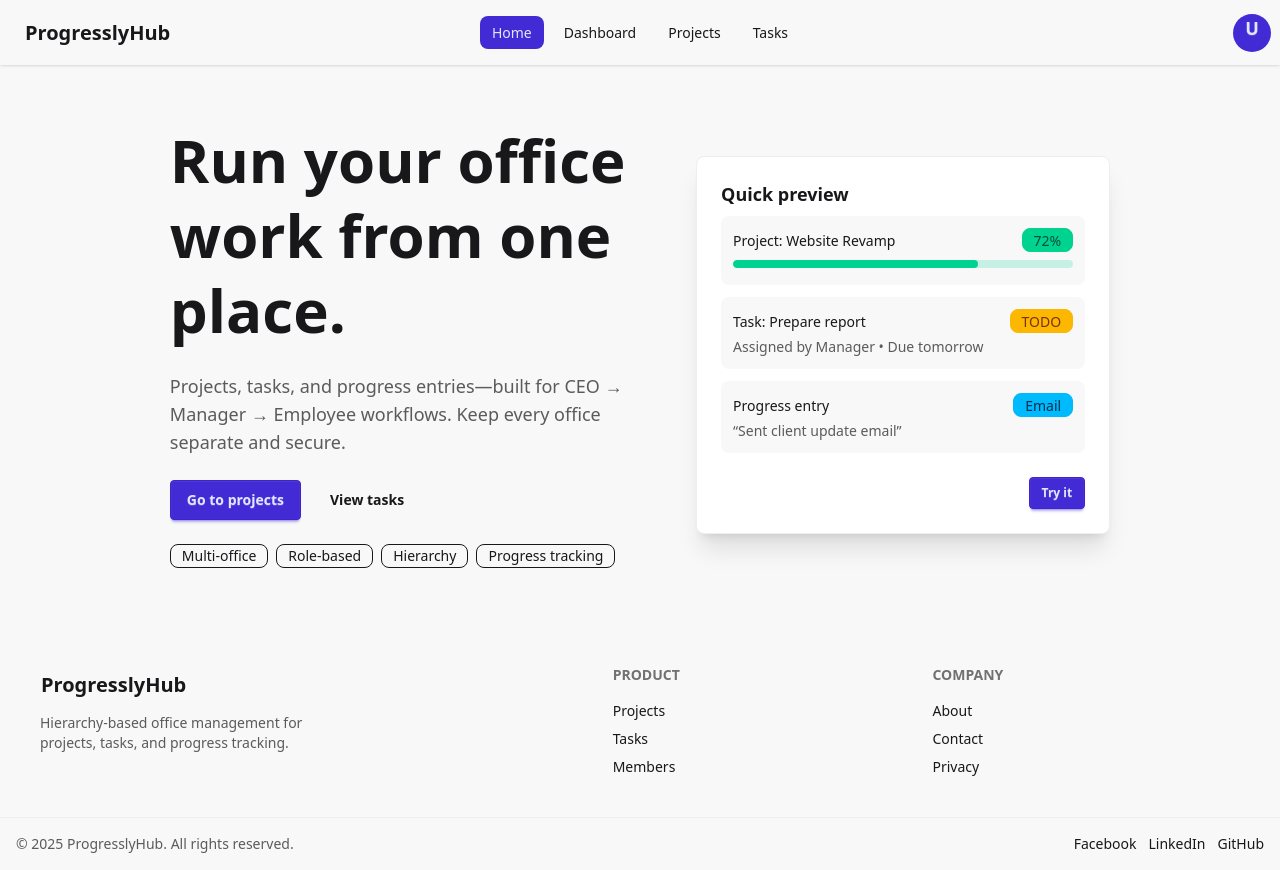
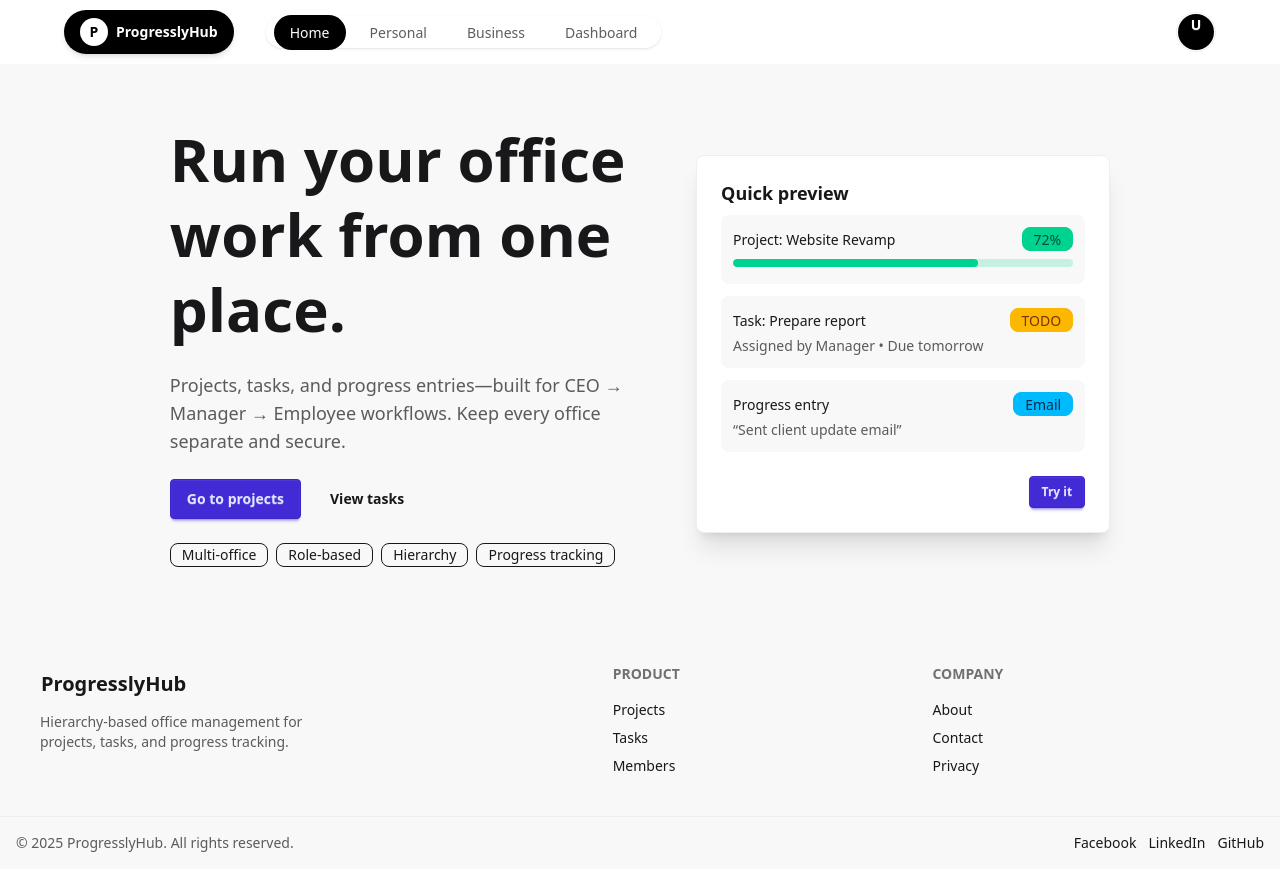
Before and after one commit to arik509/ProgresslyHub-client, a React (Vite) app: page / in a window 1280 px wide. Built offline with nearby package versions, Linux system fonts and the light colour scheme; no server answers; sample sign-in values are in the browser's storage.

Commit message:
Updated Navbar

```diff
--- a/src/components/Navbar.jsx
+++ b/src/components/Navbar.jsx
@@ -5,14 +5,130 @@ const Navbar = () => {
   const { user, role, logout } = useAuth();
 
   const navLinkClass = ({ isActive }) =>
-    `rounded-lg ${isActive ? "bg-primary text-primary-content" : ""}`;
+    `px-4 py-2 rounded-full text-sm font-medium transition-colors ${
+      isActive
+        ? "bg-black text-white"
+        : "text-base-content/70 hover:text-base-content"
+    }`;
 
   return (
-    <div className="navbar bg-base-200 shadow-sm sticky top-0 z-50">
-      <div className="navbar-start">
-        {/* Mobile menu */}
-        <div className="dropdown">
-          <div tabIndex={0} role="button" className="btn btn-ghost lg:hidden">
+    <header className="sticky top-0 z-50">
+      <div className="navbar max-w-6xl mx-auto px-4 lg:px-0 bg-transparent">
+        {/* Left: logo */}
+        <div className="navbar-start gap-2">
+          <Link
+            to="/"
+            className="inline-flex items-center gap-2 rounded-full bg-black text-white px-4 py-2 text-sm font-semibold shadow-md"
+          >
+            <span className="inline-flex h-7 w-7 items-center justify-center rounded-full bg-white text-black font-bold">
+              P
+            </span>
+            <span>ProgresslyHub</span>
+          </Link>
+
+          {/* Desktop center nav */}
+          <nav className="hidden lg:flex ml-6">
+            <ul className="flex items-center gap-2 bg-white/40 backdrop-blur rounded-full px-2 py-1 shadow-sm">
+              <li>
+                <NavLink to="/" className={navLinkClass}>
+                  Home
+                </NavLink>
+              </li>
+              <li>
+                <NavLink to="/personal" className={navLinkClass}>
+                  Personal
+                </NavLink>
+              </li>
+              <li>
+                <NavLink to="/business" className={navLinkClass}>
+                  Business
+                </NavLink>
+              </li>
+              {user && ["CEO", "ADMIN", "MANAGER"].includes(role) && (
+                <li>
+                  <NavLink to="/app/members" className={navLinkClass}>
+                    Employer
+                  </NavLink>
+                </li>
+              )}
+              {user && (
+                <li>
+                  <NavLink to="/app" className={navLinkClass}>
+                    Dashboard
+                  </NavLink>
+                </li>
+              )}
+            </ul>
+          </nav>
+        </div>
+
+        {/* Right: auth buttons */}
+        <div className="navbar-end gap-3">
+          {!user ? (
+            <>
+              <Link
+                to="/auth/login"
+                className="text-sm font-medium text-base-content/80 hover:text-base-content"
+              >
+                Sign in
+              </Link>
+              <Link
+                to="/auth/register"
+                className="inline-flex items-center rounded-full bg-black text-white px-5 py-2 text-sm font-semibold shadow-md hover:bg-neutral-900 transition-colors"
+              >
+                Sign up free
+              </Link>
+            </>
+          ) : (
+            <div className="dropdown dropdown-end">
+              <button
+                tabIndex={0}
+                className="btn btn-ghost btn-circle avatar placeholder border border-base-300"
+              >
+                <div className="bg-black text-white rounded-full w-9">
+                  <span className="text-sm">
+                    {user.email?.[0]?.toUpperCase()}
+                  </span>
+                </div>
+              </button>
+              <ul
+                tabIndex={0}
+                className="menu menu-sm dropdown-content bg-base-100 rounded-box mt-3 w-60 p-2 shadow z-[1]"
+              >
+                <li className="menu-title">
+                  <span className="truncate">{user.email}</span>
+                  <span className="badge badge-neutral badge-sm mt-1">
+                    {role || "EMPLOYEE"}
+                  </span>
+                </li>
+                <li>
+                  <NavLink to="/app" className={navLinkClass}>
+                    Dashboard
+                  </NavLink>
+                </li>
+                <li>
+                  <NavLink to="/profile" className={navLinkClass}>
+                    Profile
+                  </NavLink>
+                </li>
+                <li>
+                  <NavLink to="/settings" className={navLinkClass}>
+                    Settings
+                  </NavLink>
+                </li>
+                <li>
+                  <button onClick={logout} className="text-error">
+                    Logout
+                  </button>
+                </li>
+              </ul>
+            </div>
+          )}
+
+          {/* Mobile menu button */}
+          <div className="lg:hidden">
+            <div className="dropdown dropdown-end">
+              <label tabIndex={0} className="btn btn-ghost btn-circle">
                 <svg
                   xmlns="http://www.w3.org/2000/svg"
                   className="h-5 w-5"
@@ -20,78 +136,53 @@ const Navbar = () => {
                   viewBox="0 0 24 24"
                   stroke="currentColor"
                 >
-              <path strokeLinecap="round" strokeLinejoin="round" strokeWidth="2" d="M4 6h16M4 12h16M4 18h16" />
+                  <path
+                    strokeLinecap="round"
+                    strokeLinejoin="round"
+                    strokeWidth="2"
+                    d="M4 6h16M4 12h16M4 18h16"
+                  />
                 </svg>
-          </div>
-
+              </label>
               <ul
                 tabIndex={0}
                 className="menu menu-sm dropdown-content bg-base-100 rounded-box mt-3 w-52 p-2 shadow z-[1]"
               >
-            <li><NavLink to="/" className={navLinkClass}>Home</NavLink></li>
+                <li>
+                  <NavLink to="/" className={navLinkClass}>
+                    Home
+                  </NavLink>
+                </li>
+                <li>
+                  <NavLink to="/personal" className={navLinkClass}>
+                    Personal
+                  </NavLink>
+                </li>
+                <li>
+                  <NavLink to="/business" className={navLinkClass}>
+                    Business
+                  </NavLink>
+                </li>
                 {user && (
-              <>
-                <li><NavLink to="/app" className={navLinkClass}>Dashboard</NavLink></li>
-                <li><NavLink to="/app/projects" className={navLinkClass}>Projects</NavLink></li>
-                <li><NavLink to="/app/tasks" className={navLinkClass}>Tasks</NavLink></li>
-              </>
+                  <li>
+                    <NavLink to="/app" className={navLinkClass}>
+                      Dashboard
+                    </NavLink>
+                  </li>
                 )}
                 {user && ["CEO", "ADMIN", "MANAGER"].includes(role) && (
-              <li><NavLink to="/app/members" className={navLinkClass}>Members</NavLink></li>
+                  <li>
+                    <NavLink to="/app/members" className={navLinkClass}>
+                      Employer
+                    </NavLink>
+                  </li>
                 )}
               </ul>
             </div>
-
-        <Link to="/" className="btn btn-ghost text-xl font-bold">
-          ProgresslyHub
-        </Link>
-      </div>
-
-      {/* Desktop menu */}
-      <div className="navbar-center hidden lg:flex">
-        <ul className="menu menu-horizontal px-1 gap-2">
-          <li><NavLink to="/" className={navLinkClass}>Home</NavLink></li>
-          {user && (
-            <>
-              <li><NavLink to="/app" className={navLinkClass}>Dashboard</NavLink></li>
-              <li><NavLink to="/app/projects" className={navLinkClass}>Projects</NavLink></li>
-              <li><NavLink to="/app/tasks" className={navLinkClass}>Tasks</NavLink></li>
-            </>
-          )}
-          {user && ["CEO", "ADMIN", "MANAGER"].includes(role) && (
-            <li><NavLink to="/app/members" className={navLinkClass}>Members</NavLink></li>
-          )}
-        </ul>
-      </div>
-
-      <div className="navbar-end gap-2">
-        {!user ? (
-          <>
-            <Link to="/auth/login" className="btn btn-ghost">Login</Link>
-            <Link to="/auth/register" className="btn btn-primary">Get started</Link>
-          </>
-        ) : (
-          <div className="dropdown dropdown-end">
-            <div tabIndex={0} role="button" className="btn btn-ghost btn-circle avatar placeholder">
-              <div className="bg-primary text-primary-content rounded-full w-10">
-                <span className="text-lg">{user.email?.[0]?.toUpperCase()}</span>
           </div>
         </div>
-
-            <ul tabIndex={0} className="menu menu-sm dropdown-content bg-base-100 rounded-box mt-3 w-60 p-2 shadow z-[1]">
-              <li className="menu-title">
-                <span className="truncate">{user.email}</span>
-                <span className="badge badge-primary badge-sm mt-1">{role || "EMPLOYEE"}</span>
-              </li>
-              <li><NavLink to="/app" className={navLinkClass}>Dashboard</NavLink></li>
-              <li><NavLink to="/profile" className={navLinkClass}>Profile</NavLink></li>
-              <li><NavLink to="/settings" className={navLinkClass}>Settings</NavLink></li>
-              <li><button onClick={logout} className="text-error">Logout</button></li>
-            </ul>
       </div>
-        )}
-      </div>
-    </div>
+    </header>
   );
 };
 
```
Lines whose indentation alone changed are shown as unchanged.
